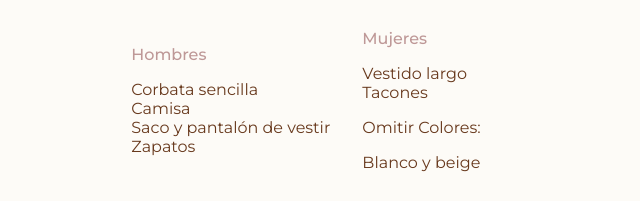
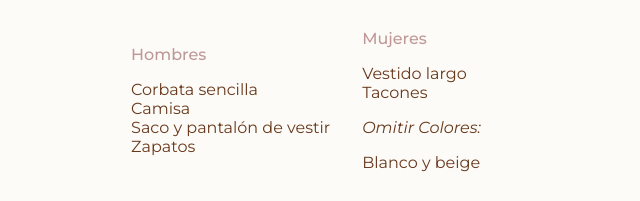
Before and after one commit to mcer23/anayenriqueboda, a plain HTML site: page index.html in a window 1280 px wide. Shown: the part 1734-1935 px from the top of the page, 334-974 px from the left. Drawn offline with Linux system fonts and the light colour scheme.

Commit message:
omitir colores-italic

```diff
--- a/index.html
+++ b/index.html
@@ -192,7 +192,7 @@
               <li>Tacones</li>
             </ul>
             <p class="dress-code__block__women__omit text-color-secondary">
-              <p>Omitir Colores:</p>
+              <p style="font-style: italic;">Omitir Colores:</p>
             </p>
             <ul>
               <li>Blanco y beige</li>
```
